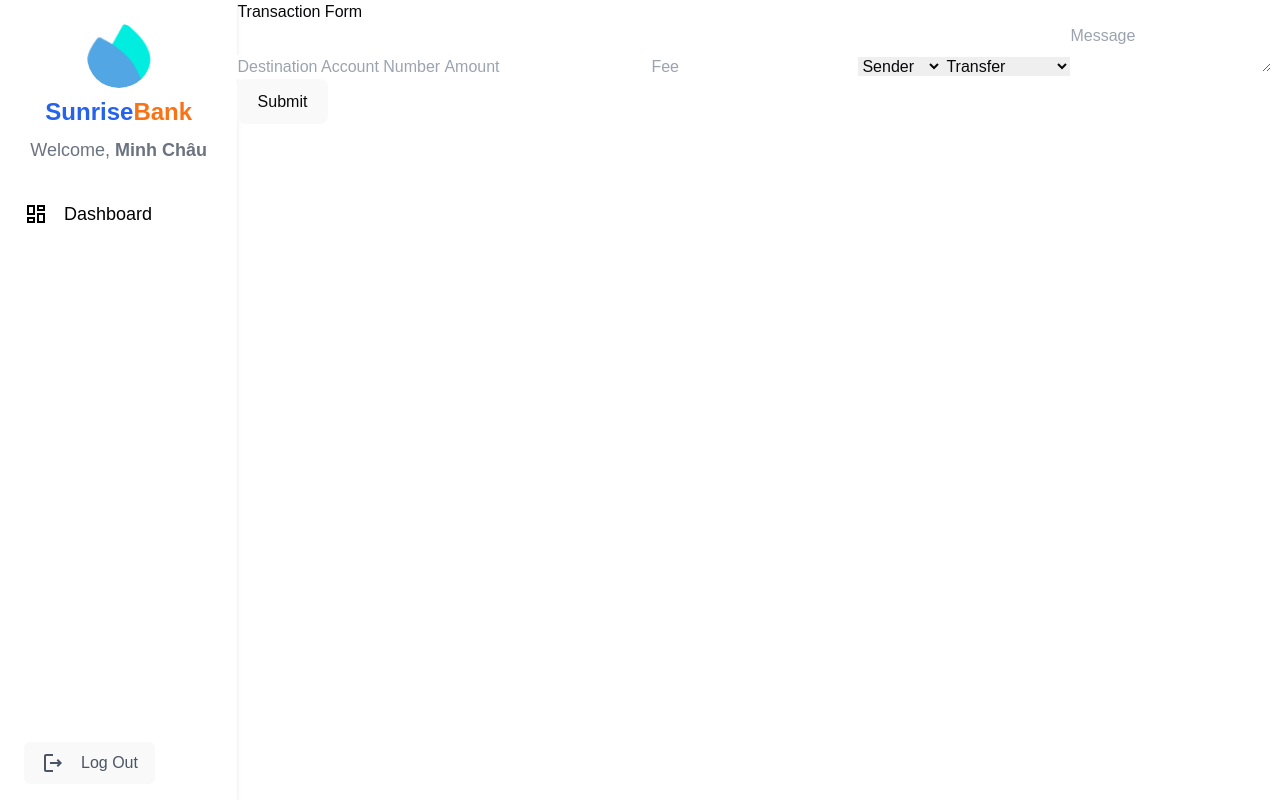
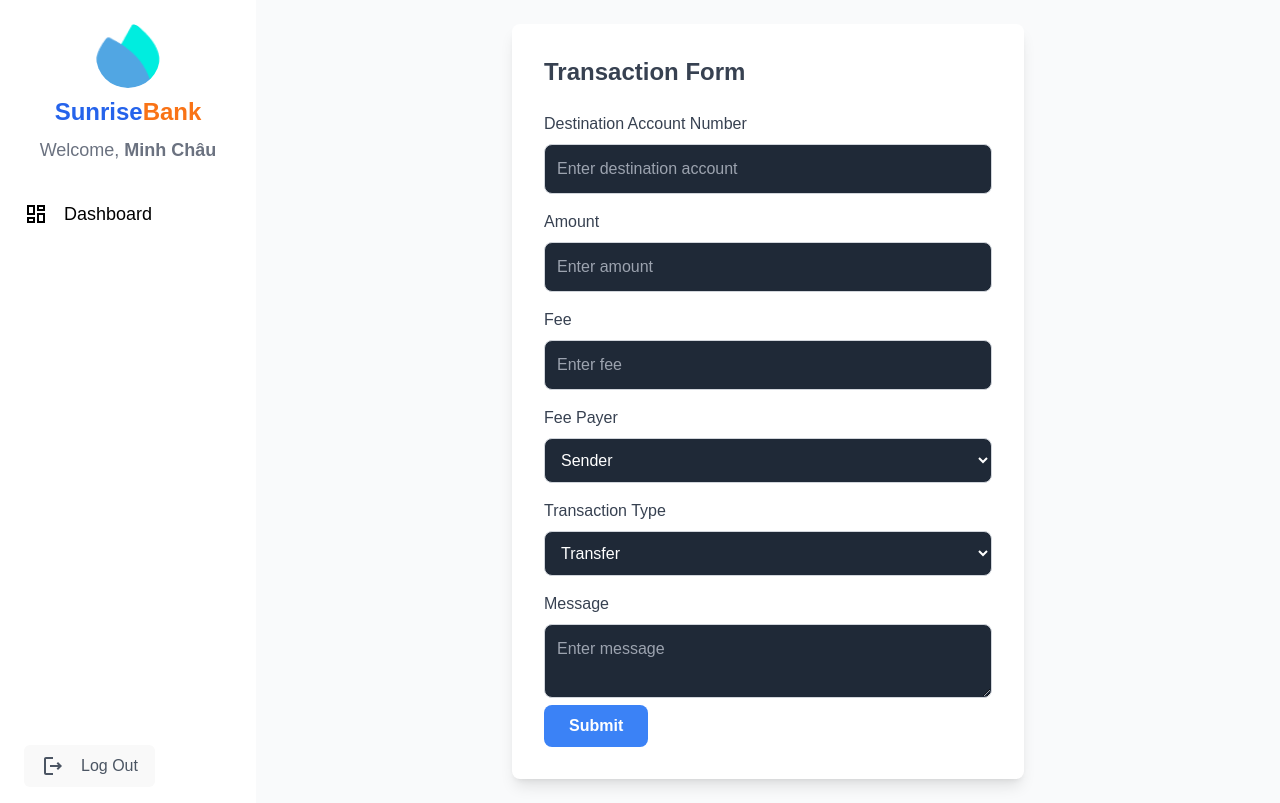
Before and after one commit to minhchau1112/InternetBanking, a React (Vite) app in the folder frontend/: page /transactions/createTransaction in a window 1280 px wide. Built offline with nearby package versions, Linux system fonts and the light colour scheme; sample sign-in values are in the browser's storage.

Commit message:
Update fe for transaction form and history

```diff
--- a/frontend/src/pages/employee/TransactionForm.tsx
+++ b/frontend/src/pages/employee/TransactionForm.tsx
@@ -1,5 +1,6 @@
 import { useState } from 'react';
 import axios from 'axios';
+import {toast, ToastContainer} from "react-toastify";
 
 const TransactionForm = () => {
     const [amount, setAmount] = useState('');
@@ -8,14 +9,16 @@ const TransactionForm = () => {
     const [feePayer, setFeePayer] = useState('SENDER');
     const [type, setType] = useState('TRANSFER');
     const [message, setMessage] = useState('');
-    const [otp, setOtp] = useState('');  // Trạng thái OTP
-    const [transactionId, setTransactionId] = useState(null); // Lưu ID giao dịch
-    const [otpSent, setOtpSent] = useState(false); // Kiểm tra xem OTP đã gửi chưa
+    const [otp, setOtp] = useState('');
+    const [transactionId, setTransactionId] = useState(null);
+    const [otpSent, setOtpSent] = useState(false);
+    const [loading, setLoading] = useState(false);
 
     const sourceAccountId = localStorage.getItem('accountId');
     const accessToken = localStorage.getItem('access_token');
 
     const handleTransaction = async () => {
+        setLoading(true); // Bắt đầu tải dữ liệu
         try {
             const response = await axios.post(
                 'http://localhost:8888/api/transactions/create',
@@ -26,94 +29,162 @@ const TransactionForm = () => {
                     fee,
                     feePayer,
                     type,
-                    message
+                    message,
                 },
                 {
                     headers: {
-                        'Authorization': `Bearer ${accessToken}`
-                    }
+                        Authorization: `Bearer ${accessToken}`,
+                    },
                 }
             );
-            console.log('Transaction successful:', response.data.data.message);
             setTransactionId(response.data.data.transactionId);
             setOtpSent(true);
         } catch (error) {
             console.error('Error creating transaction:', error);
+        } finally {
+            setLoading(false); // Kết thúc tải dữ liệu
         }
     };
 
     const handleOtpVerification = async () => {
         try {
-            // Xác thực OTP
             const response = await axios.post(
                 'http://localhost:8888/api/transactions/verify-otp',
                 {
                     transactionId,
-                    otp
+                    otp,
                 },
                 {
                     headers: {
-                        'Authorization': `Bearer ${accessToken}`
-                    }
+                        Authorization: `Bearer ${accessToken}`,
+                    },
                 }
             );
-            console.log('Transaction completed:', response.data);
-            alert('Transaction completed successfully!');
+            // Hiển thị thông báo thành công
+            toast.success('Transaction completed successfully!');
+
+            // Trì hoãn reload để người dùng kịp thấy thông báo
+            setTimeout(() => {
+                window.location.reload(); // Reload lại trang sau 2 giây
+            }, 3000);
         } catch (error) {
             console.error('Error verifying OTP:', error);
-            alert('Invalid or expired OTP!');
+            toast.error('Invalid or expired OTP!');
         }
     };
 
     return (
+        <div className="min-h-screen bg-gray-50 flex items-center justify-center p-6">
+            <div className="bg-white shadow-lg rounded-lg p-8 w-full max-w-lg">
+                <div className="relative">
+                    <h2 className="text-2xl font-semibold text-gray-700 mb-6">Transaction Form</h2>
+                    <div className="space-y-4">
                         <div>
-            <h2>Transaction Form</h2>
+                            <label className="block text-gray-700 font-medium mb-2">Destination Account Number</label>
                             <input
                                 type="text"
-                placeholder="Destination Account Number"
+                                placeholder="Enter destination account"
                                 value={destinationAccount}
                                 onChange={(e) => setDestinationAccount(e.target.value)}
+                                className="w-full p-3 border border-gray-300 rounded-lg bg-gray-800 text-white placeholder-gray-400"
                             />
+                        </div>
+                        <div>
+                            <label className="block text-gray-700 font-medium mb-2">Amount</label>
                             <input
                                 type="number"
-                placeholder="Amount"
+                                placeholder="Enter amount"
                                 value={amount}
                                 onChange={(e) => setAmount(e.target.value)}
+                                className="w-full p-3 border border-gray-300 rounded-lg bg-gray-800 text-white placeholder-gray-400"
                             />
+                        </div>
+                        <div>
+                            <label className="block text-gray-700 font-medium mb-2">Fee</label>
                             <input
                                 type="number"
-                placeholder="Fee"
+                                placeholder="Enter fee"
                                 value={fee}
                                 onChange={(e) => setFee(e.target.value)}
+                                className="w-full p-3 border border-gray-300 rounded-lg bg-gray-800 text-white placeholder-gray-400"
                             />
-            <select onChange={(e) => setFeePayer(e.target.value)} value={feePayer}>
+                        </div>
+                        <div>
+                            <label className="block text-gray-700 font-medium mb-2">Fee Payer</label>
+                            <select
+                                value={feePayer}
+                                onChange={(e) => setFeePayer(e.target.value)}
+                                className="w-full p-3 border border-gray-300 rounded-lg bg-gray-800 text-white"
+                            >
                                 <option value="SENDER">Sender</option>
                                 <option value="RECEIVER">Receiver</option>
                             </select>
-            <select onChange={(e) => setType(e.target.value)} value={type}>
+                        </div>
+                        <div>
+                            <label className="block text-gray-700 font-medium mb-2">Transaction Type</label>
+                            <select
+                                value={type}
+                                onChange={(e) => setType(e.target.value)}
+                                className="w-full p-3 border border-gray-300 rounded-lg bg-gray-800 text-white"
+                            >
                                 <option value="TRANSFER">Transfer</option>
                                 <option value="DEPOSIT">Deposit</option>
                                 <option value="DEBT_REMINDER">Debt Reminder</option>
                             </select>
+                        </div>
+                        <div>
+                            <label className="block text-gray-700 font-medium mb-2">Message</label>
                             <textarea
-                placeholder="Message"
+                                placeholder="Enter message"
                                 value={message}
                                 onChange={(e) => setMessage(e.target.value)}
+                                className="w-full p-3 border border-gray-300 rounded-lg bg-gray-800 text-white placeholder-gray-400"
                             />
-            <button onClick={handleTransaction}>Submit</button>
+                        </div>
+                    </div>
+                    <button
+                        onClick={handleTransaction}
+                        disabled={loading} // Disable khi đang tải
+                        className={`py-2 px-6 rounded-lg font-semibold ${
+                            loading
+                                ? 'bg-gray-500 text-gray-300 cursor-not-allowed'
+                                : 'bg-blue-500 text-white hover:bg-blue-600'
+                        }`}
+                    >
+                        {loading ? 'Submitting...' : 'Submit'}
+                    </button>
 
                     {otpSent && (
-                <div>
-                    <h3>OTP Verification</h3>
+                        <div className="fixed inset-0 z-50 flex items-center justify-center bg-black bg-opacity-50 backdrop-blur-sm">
+                            <div className="bg-white p-6 rounded-lg shadow-lg w-[90%] max-w-md">
+                                <h3 className="text-lg font-bold mb-4">OTP Verification</h3>
                                 <input
                                     type="text"
                                     placeholder="Enter OTP"
                                     value={otp}
                                     onChange={(e) => setOtp(e.target.value)}
+                                    className="w-full p-3 border border-gray-300 rounded-lg mb-4 text-white"
                                 />
-                    <button onClick={handleOtpVerification}>Verify OTP</button>
+                                <div className="flex justify-end space-x-4">
+                                    <button
+                                        onClick={handleOtpVerification}
+                                        className="bg-blue-500 text-white font-semibold py-2 px-6 rounded-lg hover:bg-blue-600"
+                                    >
+                                        Verify OTP
+                                    </button>
+                                    <button
+                                        onClick={() => setOtpSent(false)}
+                                        className="bg-gray-300 text-gray-700 font-semibold py-2 px-6 rounded-lg hover:bg-gray-400"
+                                    >
+                                        Cancel
+                                    </button>
+                                </div>
+                            </div>
                         </div>
                     )}
+                </div>
+                <ToastContainer/>
+            </div>
         </div>
     );
 };
```
Also changed, not shown: frontend/src/pages/employee/TransactionHistory.tsx (+6 -6 lines), 1 other file (tests, documents, lock files or other folders). Lines whose indentation alone changed are shown as unchanged.
